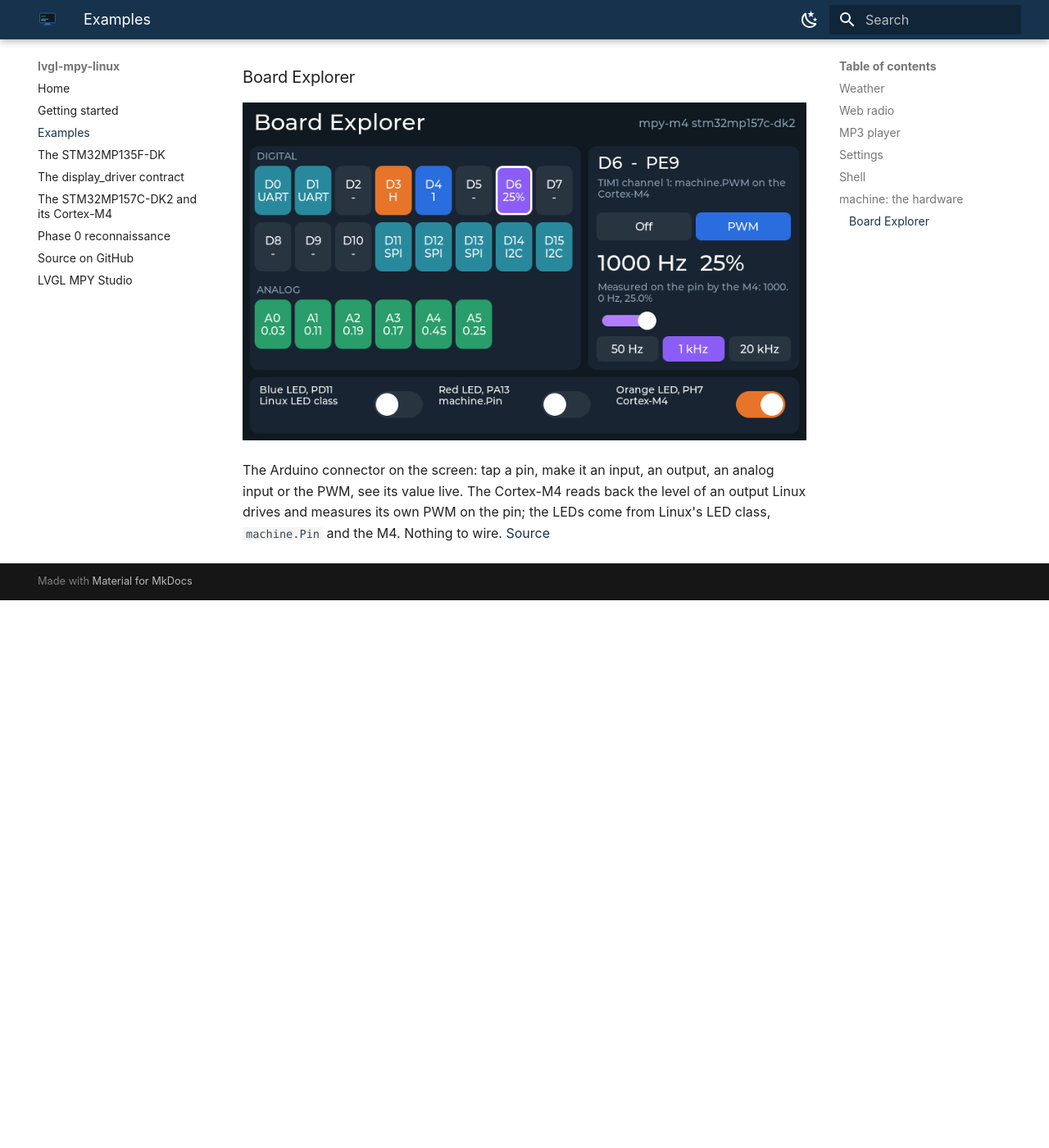
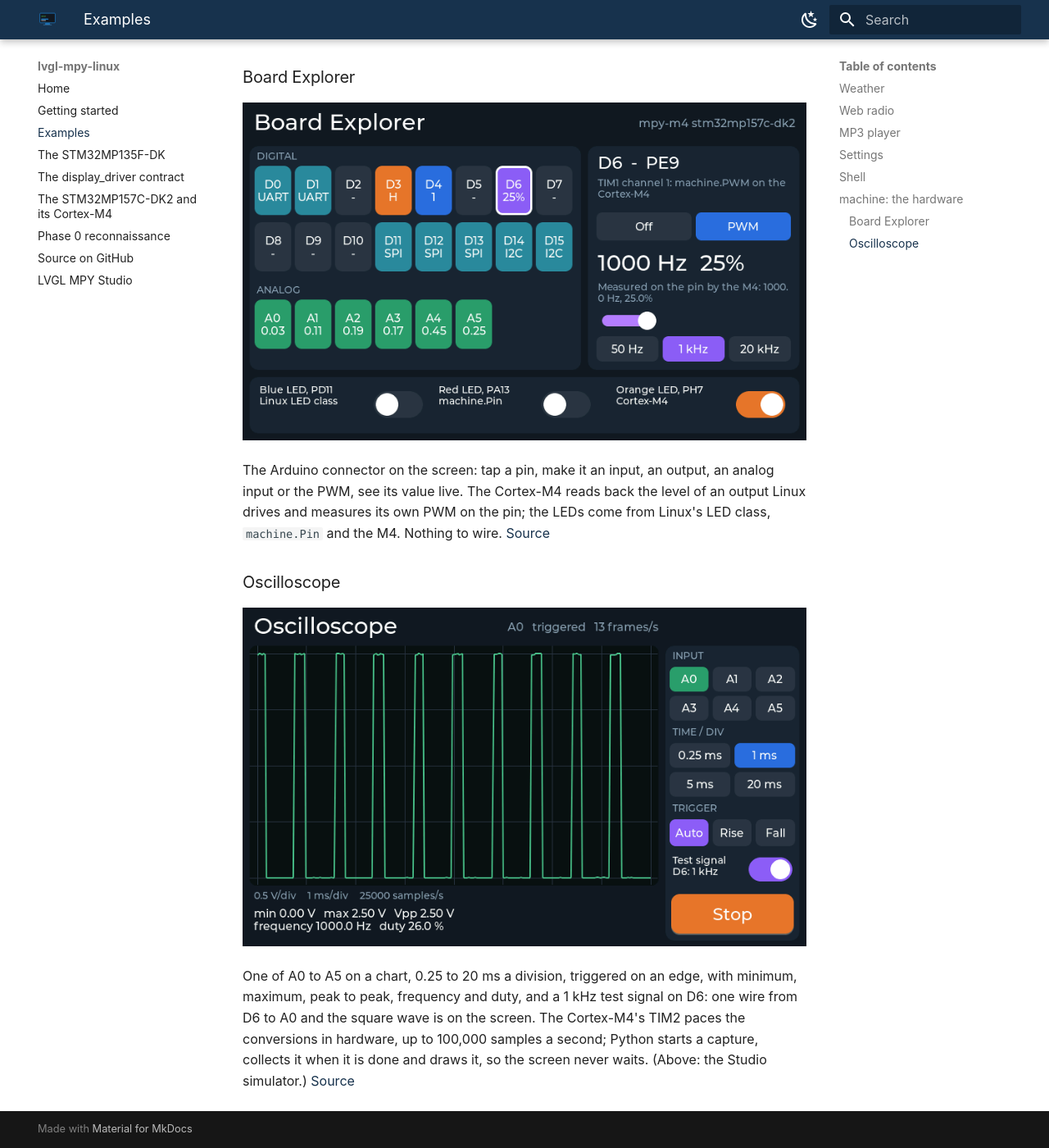
Before and after one commit to Copper-And-Code/copper-and-code-linux-boards, an MkDocs documentation site: the page built from docs/examples.md, in a window 1280 px wide and 1400 px high, scrolled down 2864 px. Shown: the whole window at 82% size. Built offline with MkDocs 1.6.1 and Material for MkDocs 9.7.7, drawn with Linux system fonts in a browser that asks for light colours; before the commit the page ends 3596 px from its top, so only the background shows below that.

Commit message:
examples/machine: an oscilloscope on the Cortex-M4's ADC
One of A0 to A5 on a chart, 0.25 to 20 ms a division, edge trigger,
min, max, Vpp, frequency and duty, and a 1 kHz test signal on D6 (one
wire D6 -> A0 shows it). The M4's TIM2 paces the conversions in
hardware up to 100 kHz; Python starts a capture, collects it when done
and draws it from the page's timer, so the screen never waits. On the
board: 12 frames/s at 0.25 and 1 ms/div, the board 28% busy.

mpy_m4.ADC: capture(), capture_done(), capture_read(), the steps of
read_timed(), for GUIs that must not wait.

Co-Authored-By: Claude Opus 5.5 <noreply@anthropic.com>
Claude-Session: https://claude.ai/code/session_0124WePQimZSa2NwhcPhaVBN

```diff
--- a/docs/examples.md
+++ b/docs/examples.md
@@ -70,3 +70,14 @@ the PWM, see its value live. The Cortex-M4 reads back the level of an output Lin
 measures its own PWM on the pin; the LEDs come from Linux's LED class, `machine.Pin` and the M4.
 Nothing to wire.
 [Source](https://github.com/Copper-And-Code/lvgl-mpy-linux/tree/main/examples/machine/board-explorer)
+
+### Oscilloscope
+
+![Oscilloscope](images/oscilloscope-simulator.png)
+
+One of A0 to A5 on a chart, 0.25 to 20 ms a division, triggered on an edge, with minimum, maximum,
+peak to peak, frequency and duty, and a 1 kHz test signal on D6: one wire from D6 to A0 and the
+square wave is on the screen. The Cortex-M4's TIM2 paces the conversions in hardware, up to
+100,000 samples a second; Python starts a capture, collects it when it is done and draws it, so
+the screen never waits. (Above: the Studio simulator.)
+[Source](https://github.com/Copper-And-Code/lvgl-mpy-linux/tree/main/examples/machine/oscilloscope)
```
Also changed, not shown: docs/stm32mp157c-dk2.md (+3 -0 lines), examples/machine/README.md (+1 -0 lines), examples/machine/oscilloscope/README.md (added, +36 -0 lines), docs/images/oscilloscope-board.png (added), docs/images/oscilloscope-simulator.png (added), 2 other files.
